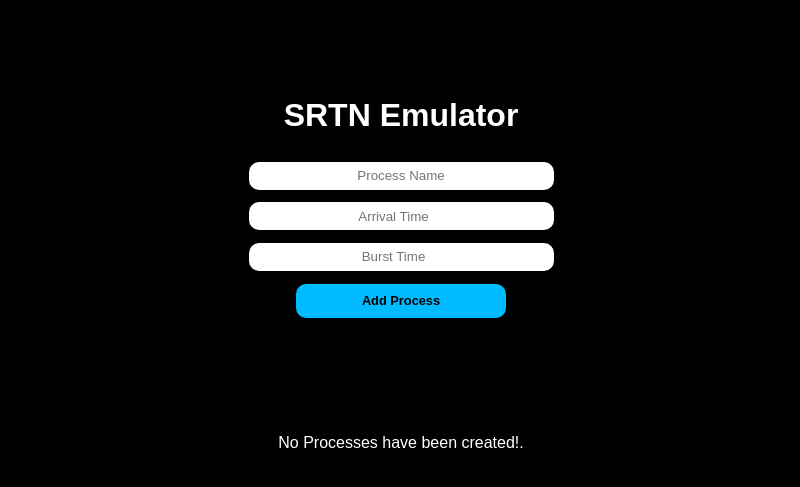
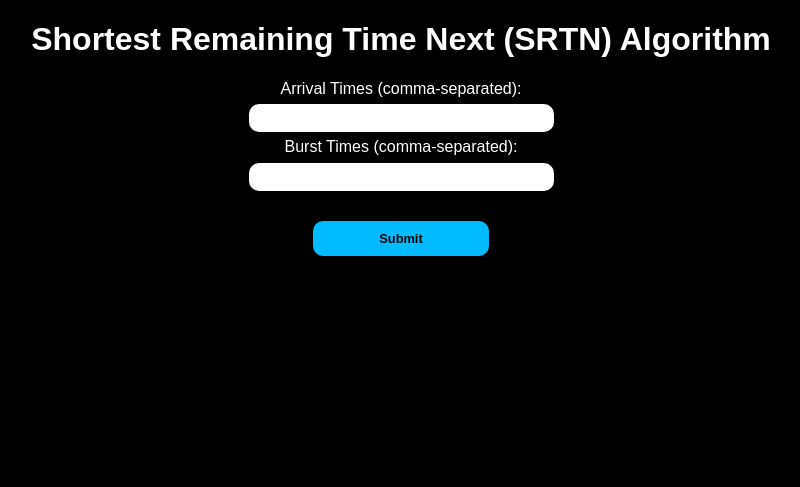
Before and after one commit to aryanranderiya/OSMiniProject, a Flask app: template api/templates/SRTN.html in a window 1280 px wide. Shown: the top 487 px of the page, without its empty margins (239-1039 px from the left). Run offline with Flask 3, Linux system fonts and the light colour scheme; the template is opened without the code that fills it, so the values that code supplies are empty.

Commit message:
update 8 files and delete 1 file

```diff
--- a/api/SRTN.py
+++ b/api/SRTN.py
@@ -1,29 +1,43 @@
-process_dict = {}
+def srtf(arrival_times, burst_times):
+    n = len(arrival_times)
+    remaining_time = [0] * n
+    for i in range(n):
+        remaining_time[i] = burst_times[i]
 
+    total_completed = 0
+    current_time = 0
+    min_burst = float('inf')
+    shortest = 0
+    finished = [False] * n
+    completion_time = [0] * n
+    turnaround_time = [0] * n
+    waiting_time = [0] * n
 
-def addProcess(form):
+    while total_completed != n:
+        for j in range(n):
+            if arrival_times[j] <= current_time and remaining_time[j] < min_burst and remaining_time[j] > 0:
+                min_burst = remaining_time[j]
+                shortest = j
 
-    process_dict[form['process_name']] = {
-        'process_arrival': form['process_arrival'],
-        'process_burst': form['process_burst']
-    }
+        if min_burst == float('inf'):
+            current_time += 1
+            continue
 
-    return process_dict
+        remaining_time[shortest] -= 1
+        min_burst = remaining_time[shortest]
+        if min_burst == 0:
+            min_burst = float('inf')
 
+        if remaining_time[shortest] == 0:
+            total_completed += 1
+            completion_time[shortest] = current_time + 1
+            finished[shortest] = True
 
-def generateGanttChart():
+            turnaround_time[shortest] = completion_time[shortest] - \
+                arrival_times[shortest]
+            waiting_time[shortest] = turnaround_time[shortest] - \
+                burst_times[shortest]
 
-    sorted_arrival = sorted(
-        process_dict, key=lambda k: process_dict[k]['process_arrival'])
+        current_time += 1
 
-    sorted_burst = sorted(
-        process_dict, key=lambda k: process_dict[k]['process_burst'])
-
-    print("Sorted by Arrival", sorted_arrival)
-    print("Sorted by Burst", sorted_burst)
-
-    return process_dict
-
-
-if __name__ == "__main__":
-    ...
+    return completion_time, turnaround_time, waiting_time
--- a/api/app.py
+++ b/api/app.py
@@ -1,8 +1,6 @@
 from flask import Flask, render_template, request, redirect
-import SRTN
-import PCBB
-import time
-
+from api import PCBB
+from api.SRTN import srtf
 app = Flask(__name__)
 
 
@@ -29,10 +27,32 @@ def selectedOption():
         return "Invalid Option"
 
 
-@app.route("/addProcessSRTN", methods=["POST"])
-def app_SRTN():
-    processes = SRTN.addProcess(request.form)
-    return render_template('SRTN.html', processes=processes)
+@app.route('/SRTN', methods=['GET', 'POST'])
+def SRTN():
+    if request.method == 'POST':
+        arrival_times = list(
+            map(int, request.form.get('arrival_times').split(',')))
+        burst_times = list(
+            map(int, request.form.get('burst_times').split(',')))
+
+        completion_time, turnaround_time, waiting_time = srtf(
+            arrival_times, burst_times)
+
+        jobs_info = []
+        for i in range(len(arrival_times)):
+            job_info = {
+                'JobName': f'Job {i+1}',
+                'Arrival Time': arrival_times[i],
+                'Burst Time': burst_times[i],
+                'Finish Time': completion_time[i],
+                'Turnaround Time': turnaround_time[i],
+                'Waiting Time': waiting_time[i]
+            }
+            jobs_info.append(job_info)
+
+        return render_template('SRTNresult.html', jobs_info=jobs_info)
+
+    return render_template('SRTN.html')
 
 
 @app.route("/PCBB", methods=["POST"])
--- a/api/static/css/SRTN.css
+++ b/api/static/css/SRTN.css
@@ -0,0 +1,3 @@
+textarea {
+  color: black;
+}
--- a/api/templates/SRTN.html
+++ b/api/templates/SRTN.html
@@ -3,47 +3,25 @@
 
 <head>
     <meta charset="UTF-8">
+    <meta http-equiv="X-UA-Compatible" content="IE=edge">
     <meta name="viewport" content="width=device-width, initial-scale=1.0">
-    <title>SRTN</title>
+    <title>SRTN Algorithm</title>
     <link rel="stylesheet" type="text/css" href="{{ url_for('static', filename='css/common.css') }}">
-    <link rel="stylesheet" type="text/css" href="{{ url_for('static', filename='css/SRTN.css') }}">
+
 </head>
 
 <body>
 
-    <form action="addProcessSRTN" method="POST" class="main_form">
-        <h1>SRTN Emulator</h1>
-        <input type="text" placeholder="Process Name" required name="process_name">
-        <input type="number" placeholder="Arrival Time" min="0" required name="process_arrival">
-        <input type="number" placeholder="Burst Time" min="1" required name="process_burst">
-        <input type="submit" value="Add Process" id="submit_btn">
-    </form>
-
-    <br>
-
-    <div class="process_table_div">
-        {% if processes %}
-        <h1>Processes</h1>
-        <table class="process_table">
-            <tr>
-                <th>Process Name</th>
-                <th>Process Arrival</th>
-                <th>Process Burst Time</th>
-            </tr>
-            {% for process_name, process_info in processes.items() %}
-            <tr>
-                <td>{{ process_name }}</td>
-                <td>{{ process_info.process_arrival }}</td>
-                <td>{{ process_info.process_burst }}</td>
-            </tr>
-            {% endfor %}
-        </table>
-        {% else %}
-        <p>No Processes have been created!.</p>
-        {% endif %}
-    </div>
-
-
+    <center>
+        <h1>Shortest Remaining Time Next (SRTN) Algorithm</h1>
+        <form method="post" action="SRTN">
+            <label for="arrival_times">Arrival Times (comma-separated):</label><br>
+            <input type="text" id="arrival_times" name="arrival_times"><br>
+            <label for="burst_times">Burst Times (comma-separated):</label><br>
+            <input type="text" id="burst_times" name="burst_times"><br><br>
+            <input type="submit" value="Submit" id="submit_btn">
+        </form>
+    </center>
 
 </body>
 
```
Also changed, not shown: api/PCBB.py (+21 -1 lines), api/templates/SRTNresult.html (added, +40 -0 lines), api/init.py (deleted), vercel.json (added), 1 other file.
